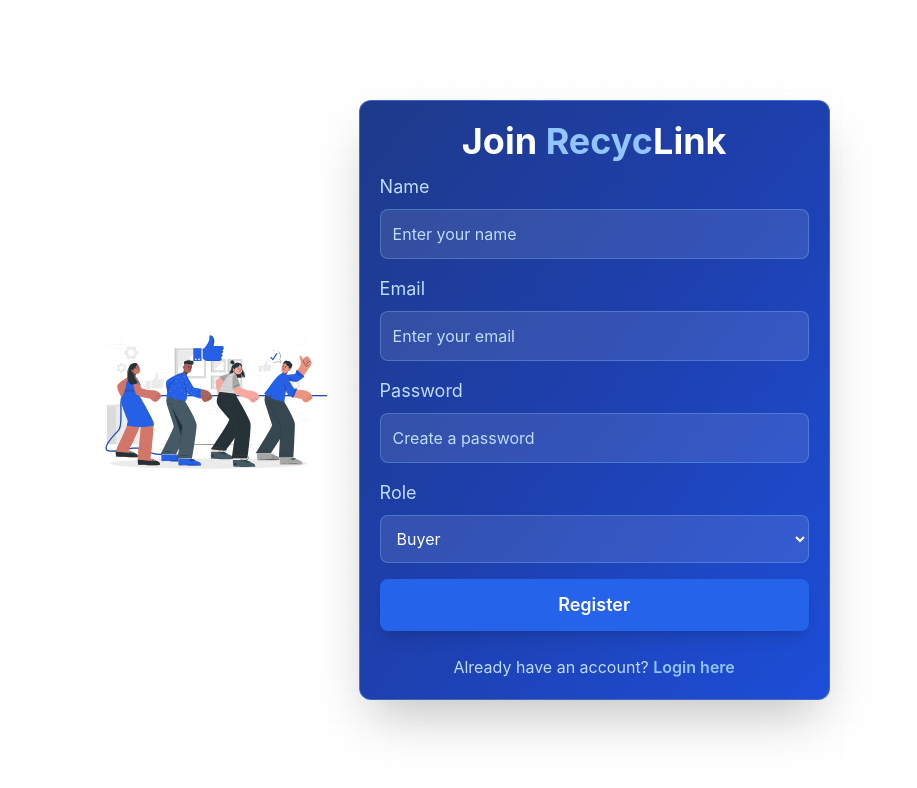
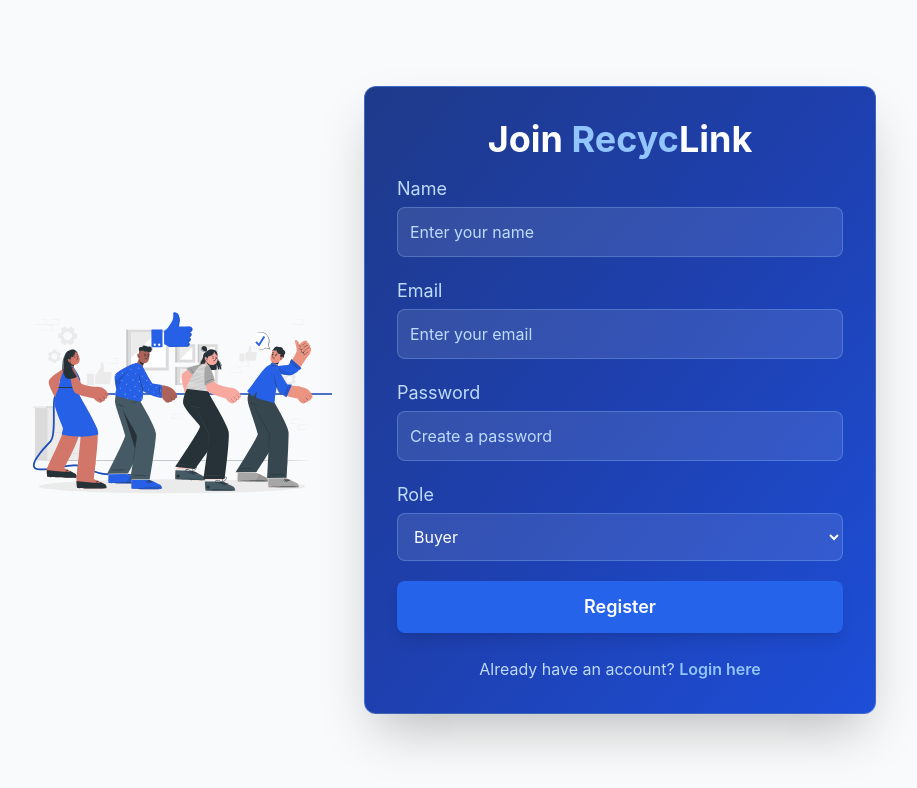
Before and after one commit to animesh156/RecycLink, a React (Create React App) app in the folder client/: page /register in a window 1280 px wide. Shown: the top 788 px of the page, without its empty margins (180-1097 px from the left). Built offline with nearby package versions, Linux system fonts and the light colour scheme.

Commit message:
fixed registeration UI bugs

```diff
--- a/client/src/App.js
+++ b/client/src/App.js
@@ -23,8 +23,9 @@ import PurchasedItems from "./pages/PurchasedItems";
 const App = () => {
   return (
     <Router>
+        <ScrollToTop />
       <Navbar />
-      <ScrollToTop />
+
       <Routes>
         <Route path="/" element={<Home />} />
         <Route path="/profile" element={<Profile />} />
--- a/client/src/components/Loader.js
+++ b/client/src/components/Loader.js
@@ -2,8 +2,8 @@ import React from 'react';
 
 function Loader() {
   return (
-    <div className="flex items-center justify-center "> {/* Center the loader */}
-      <span className="loading w-14 mt-10 loading-spinner text-error text-4xl"></span> {/* Make it bigger */}
+    <div className="flex items-center h-screen justify-center "> {/* Center the loader */}
+      <span className="loading w-14 mt-36 loading-spinner text-error text-4xl"></span> {/* Make it bigger */}
     </div>
   );
 }
--- a/client/src/pages/BuyerDashBoard.js
+++ b/client/src/pages/BuyerDashBoard.js
@@ -112,14 +112,14 @@ function BuyerDashBoard() {
 
   return (
     <AnimatePresence>
-      <div className="min-h-screen bg-white p-6 relative overflow-hidden flex flex-col justify-center">
+      <div className="md:h-screen mt-14 p-6 relative overflow-hidden flex flex-col md:mt-6 justify-center">
         <AnimatedBackground />
 
         <motion.h1
           initial="hidden"
           animate="visible"
           variants={titleAnimation}
-          className="text-center text-4xl mb-16 text-blue-900 font-light tracking-wide relative z-10"
+          className="text-center md:text-4xl text-3xl mb-12 text-blue-900 font-light tracking-wide relative z-10"
         >
           Welcome back, {' '}
           <motion.span
--- a/client/src/pages/BuyersList.js
+++ b/client/src/pages/BuyersList.js
@@ -72,7 +72,7 @@ const BuyersList = () => {
 
 
   return (
-    <div className="min-h-screen bg-white p-6 relative">
+    <div className="min-h-screen p-6 relative">
       <div className="absolute inset-0 w-full h-full opacity-5">
         <svg className="w-full h-full" xmlns="http://www.w3.org/2000/svg">
           <defs>
--- a/client/src/pages/IncomeChart.js
+++ b/client/src/pages/IncomeChart.js
@@ -117,7 +117,7 @@ const IncomeChart = () => {
       initial={{ opacity: 0, y: 20 }}
       animate={{ opacity: 1, y: 0 }}
       transition={{ duration: 0.5 }}
-      className="w-full max-w-3xl mx-auto bg-white rounded-xl shadow-lg p-4 border border-blue-100"
+      className="w-full max-w-3xl mx-auto bg-slate-100 dark:bg-neutral-950 rounded-xl shadow-lg p-4 border border-blue-100"
     >
       {chartData.labels.length > 0 ? (
         <>
--- a/client/src/pages/Register.js
+++ b/client/src/pages/Register.js
@@ -40,7 +40,7 @@ const Register = () => {
       }
     } catch (err) {
       if (err.response?.status === 400) {
-        toast.error("Email is already registered",{
+        toast.error("Email is already registered", {
           position: "top-center",
           autoClose: 4000,
         });
@@ -55,71 +55,41 @@ const Register = () => {
   };
 
   return (
-    <div className="min-h-screen flex items-center justify-center bg-white relative overflow-hidden">
-      {/* Background Pattern */}
-      <div className="absolute inset-0 w-full h-full opacity-5">
-        <svg className="w-full h-full" xmlns="http://www.w3.org/2000/svg">
-          <defs>
-            <pattern id="grid" width="30" height="30" patternUnits="userSpaceOnUse">
-              <path
-                d="M 30 0 L 0 0 0 30"
-                fill="none"
-                stroke="rgba(37, 99, 235, 0.5)"
-                strokeWidth="1"
-              />
-            </pattern>
-          </defs>
-          <rect width="100%" height="100%" fill="url(#grid)" />
-        </svg>
-      </div>
-
+    <div className="min-h-screen flex items-center justify-center bg-gray-50 px-4 sm:px-6 lg:px-8">
       <ToastContainer />
 
-      <div className="flex flex-col md:flex-row items-center gap-8 px-4">
-        {/* IRA Design Illustration Container */}
+      <div className="flex flex-col md:flex-row items-center gap-8 max-w-4xl w-full">
+        {/* IRA Design Illustration */}
         <motion.div
           initial={{ opacity: 0, x: -20 }}
           animate={{ opacity: 1, x: 0 }}
           transition={{ duration: 0.5 }}
-  className="md:w-96 hidden md:block"
+          className="hidden md:block w-80"
         >
-  <div className="relative">
-    <img src="/Good team-cuate.svg" className="w-200 h-96" />
-    <a
-      href="https://iradesign.io"
-      target="_blank"
-      rel="noopener noreferrer"
-      className="text-sm text-blue-500 hover:text-blue-600 absolute bottom-0 left-0 bg-white/80 px-2 py-1 rounded-tr-lg"
-    >
-    </a>
-  </div>
+          <img src="/Good team-cuate.svg" alt="Illustration" className="w-full h-auto" />
         </motion.div>
-
 
         {/* Register Form */}
         <motion.div
           initial={{ opacity: 0, y: 20 }}
           animate={{ opacity: 1, y: 0 }}
-          className="max-w-xl w-full  bg-gradient-to-br from-blue-900 via-blue-800 to-blue-700 rounded-xl shadow-2xl p-5 relative z-10 border border-blue-300/30"
+          className="w-full max-w-lg bg-gradient-to-br from-blue-900 via-blue-800 to-blue-700 rounded-xl shadow-2xl p-6 md:p-8 border border-blue-300/30"
         >
           <motion.h1
             initial={{ opacity: 0 }}
             animate={{ opacity: 1 }}
-            className="md:text-4xl text-2xl font-bold mb-3 text-center text-white"
+            className="text-2xl md:text-4xl font-bold mb-4 text-center text-white"
           >
             Join <span className="text-blue-300">Recyc</span>Link
           </motion.h1>
 
-          <form onSubmit={handleSubmit} className="space-y-4">
-            <motion.div
-              initial={{ opacity: 0, x: -20 }}
-              animate={{ opacity: 1, x: 0 }}
-              transition={{ delay: 0.2 }}
-            >
-              <label className="block text-blue-200 mb-2 text-lg">Name</label>
+          <form onSubmit={handleSubmit} className="space-y-5">
+            {/* Name */}
+            <motion.div initial={{ opacity: 0, x: -20 }} animate={{ opacity: 1, x: 0 }} transition={{ delay: 0.2 }}>
+              <label className="block text-blue-200 text-sm md:text-lg mb-1">Name</label>
               <input
                 type="text"
-                className="w-full p-3 bg-white/10 border border-blue-300/30 rounded-lg text-white placeholder-blue-200 focus:outline-none focus:ring-2 focus:ring-blue-400 transition-all duration-200"
+                className="w-full p-3 bg-white/10 border border-blue-300/30 rounded-lg text-white placeholder-blue-200 focus:ring-2 focus:ring-blue-400"
                 value={formData.name}
                 onChange={(e) => setFormData({ ...formData, name: e.target.value })}
                 required
@@ -127,15 +97,12 @@ const Register = () => {
               />
             </motion.div>
 
-            <motion.div
-              initial={{ opacity: 0, x: 20 }}
-              animate={{ opacity: 1, x: 0 }}
-              transition={{ delay: 0.3 }}
-            >
-              <label className="block text-blue-200 mb-2 text-lg">Email</label>
+            {/* Email */}
+            <motion.div initial={{ opacity: 0, x: 20 }} animate={{ opacity: 1, x: 0 }} transition={{ delay: 0.3 }}>
+              <label className="block text-blue-200 text-sm md:text-lg mb-1">Email</label>
               <input
                 type="email"
-                className="w-full p-3 bg-white/10 border border-blue-300/30 rounded-lg text-white placeholder-blue-200 focus:outline-none focus:ring-2 focus:ring-blue-400 transition-all duration-200"
+                className="w-full p-3 bg-white/10 border border-blue-300/30 rounded-lg text-white placeholder-blue-200 focus:ring-2 focus:ring-blue-400"
                 value={formData.email}
                 onChange={(e) => setFormData({ ...formData, email: e.target.value })}
                 required
@@ -143,15 +110,12 @@ const Register = () => {
               />
             </motion.div>
 
-            <motion.div
-              initial={{ opacity: 0, x: -20 }}
-              animate={{ opacity: 1, x: 0 }}
-              transition={{ delay: 0.4 }}
-            >
-              <label className="block text-blue-200 mb-2 text-lg">Password</label>
+            {/* Password */}
+            <motion.div initial={{ opacity: 0, x: -20 }} animate={{ opacity: 1, x: 0 }} transition={{ delay: 0.4 }}>
+              <label className="block text-blue-200 text-sm md:text-lg mb-1">Password</label>
               <input
                 type="password"
-                className="w-full p-3 bg-white/10 border border-blue-300/30 rounded-lg text-white placeholder-blue-200 focus:outline-none focus:ring-2 focus:ring-blue-400 transition-all duration-200"
+                className="w-full p-3 bg-white/10 border border-blue-300/30 rounded-lg text-white placeholder-blue-200 focus:ring-2 focus:ring-blue-400"
                 value={formData.password}
                 onChange={(e) => setFormData({ ...formData, password: e.target.value })}
                 required
@@ -159,14 +123,11 @@ const Register = () => {
               />
             </motion.div>
 
-            <motion.div
-              initial={{ opacity: 0, x: 20 }}
-              animate={{ opacity: 1, x: 0 }}
-              transition={{ delay: 0.5 }}
-            >
-              <label className="block text-blue-200 mb-2 text-lg">Role</label>
+            {/* Role */}
+            <motion.div initial={{ opacity: 0, x: 20 }} animate={{ opacity: 1, x: 0 }} transition={{ delay: 0.5 }}>
+              <label className="block text-blue-200 text-sm md:text-lg mb-1">Role</label>
               <select
-                className="w-full p-3 bg-white/10 border border-blue-300/30 rounded-lg text-white focus:outline-none focus:ring-2 focus:ring-blue-400 transition-all duration-200"
+                className="w-full p-3 bg-white/10 border border-blue-300/30 rounded-lg text-white focus:ring-2 focus:ring-blue-400"
                 value={formData.role}
                 onChange={(e) => setFormData({ ...formData, role: e.target.value })}
               >
@@ -175,32 +136,25 @@ const Register = () => {
               </select>
             </motion.div>
 
+            {/* Submit Button */}
             <motion.button
-              whileHover={{ scale: 1.02, backgroundColor: '#2563EB' }}
+              whileHover={{ scale: 1.02, backgroundColor: "#2563EB" }}
               whileTap={{ scale: 0.98 }}
               type="submit"
               initial={{ opacity: 0 }}
               animate={{ opacity: 1 }}
               transition={{ delay: 0.6 }}
-              className="w-full bg-blue-600 text-white py-3 rounded-lg text-lg font-semibold hover:bg-blue-700 transition-all duration-200 shadow-lg mt-8"
+              className="w-full bg-blue-600 text-white py-3 rounded-lg text-lg font-semibold hover:bg-blue-700 transition-all duration-200 shadow-lg"
             >
               Register
             </motion.button>
           </form>
 
-          <motion.div
-            initial={{ opacity: 0 }}
-            animate={{ opacity: 1 }}
-            transition={{ delay: 0.7 }}
-            className="mt-6 text-center"
-          >
+          {/* Login Redirect */}
+          <motion.div initial={{ opacity: 0 }} animate={{ opacity: 1 }} transition={{ delay: 0.7 }} className="mt-6 text-center">
             <p className="text-blue-200">
               Already have an account?{" "}
-              <motion.button
-                onClick={() => navigate("/login")}
-                whileHover={{ scale: 1.05 }}
-                className="text-blue-300 hover:text-blue-200 font-semibold"
-              >
+              <motion.button onClick={() => navigate("/login")} whileHover={{ scale: 1.05 }} className="text-blue-300 hover:text-blue-200 font-semibold">
                 Login here
               </motion.button>
             </p>
--- a/client/src/pages/SellerDashBoard.js
+++ b/client/src/pages/SellerDashBoard.js
@@ -109,7 +109,7 @@ const SellerDashboard = () => {
 
   return (
     <AnimatePresence>
-      <div className="min-h-screen bg-white p-6 relative overflow-hidden flex flex-col justify-center">
+      <div className="min-h-screen  p-6 relative overflow-hidden flex flex-col justify-center">
         <AnimatedBackground />
 
         <motion.h1
--- a/client/src/pages/WasteAnalyzer.js
+++ b/client/src/pages/WasteAnalyzer.js
@@ -89,13 +89,13 @@ const WasteImageAnalyzer = () => {
   };
 
   return (
-    <div className="h-screen bg-gray-100">
+    <div className="h-screen">
 
       <ToastContainer />
 
 <div className=" flex flex-col items-center p-6">
 
-      <h1 className="md:text-3xl text-lg font-bold mt-12 text-gray-800 mb-4">Waste Image Analysis</h1>
+      <h1 className="md:text-3xl text-xl font-bold mt-28 text-sky-700 mb-4">Waste Image Analysis</h1>
 
       <label className="cursor-pointer bg-blue-500 hover:bg-blue-600 text-white px-6 py-3 rounded-lg shadow-md">
         Upload Image
@@ -133,7 +133,7 @@ const WasteImageAnalyzer = () => {
         <div className="mt-4 w-full max-w-md">
           {objects.length > 0 ? (
             <>
-              <h2 className="text-xl font-semibold text-gray-700 mb-3">Detected Waste:</h2>
+              <h2 className="text-xl font-semibold text-gray-700 dark:text-sky-700 mb-3">Detected Waste:</h2>
               <div className="grid gap-4">
                 {objects.map((obj, index) => (
                   <div key={index} className="bg-sky-200 p-4 shadow-md rounded-lg border-l-4 border-green-500">
```
Also changed, not shown: client/src/components/Navbar.js (+61 -11 lines), client/src/pages/AddWaste.js (+4 -4 lines), client/src/pages/Marketplace.js (+9 -3 lines), client/src/pages/PurchasedItems.js (+14 -2 lines). Lines whose indentation alone changed are shown as unchanged.
